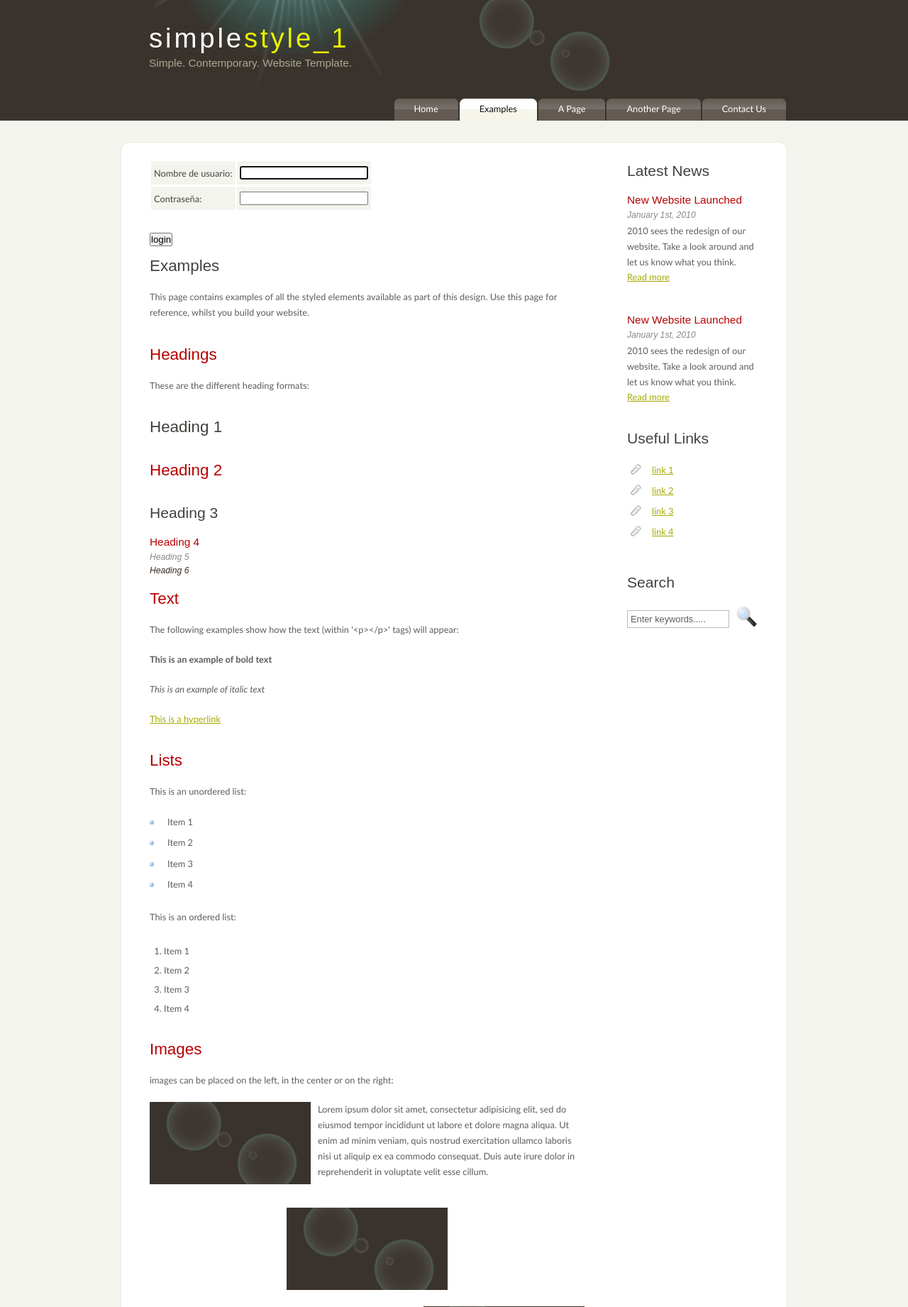
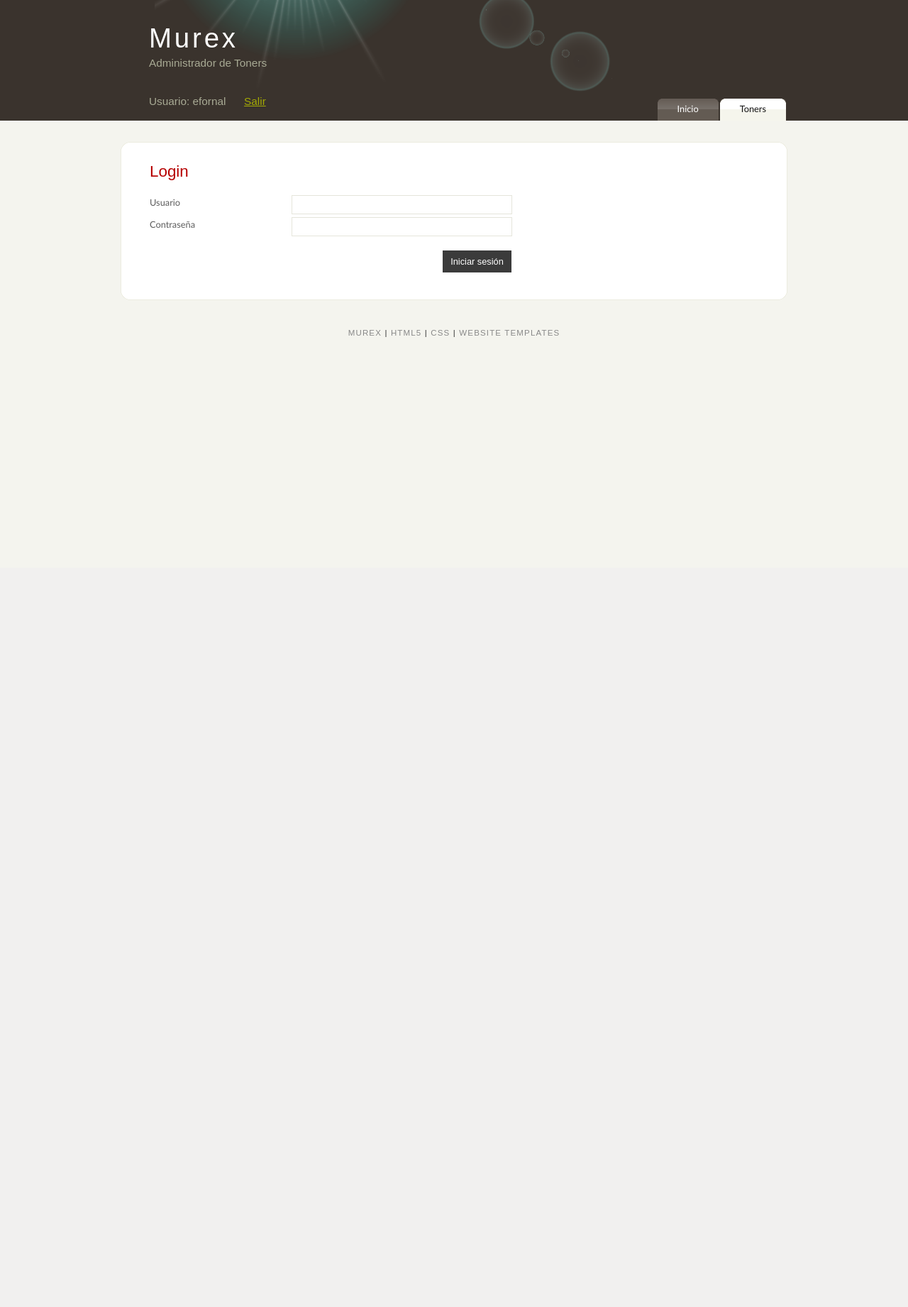
Before and after one commit to efornal/murex, a Django app: page /app/login/?next=/app/toners/ in a window 1280 px wide. Shown: the top 1842 px of the page at 71% size. After the commit the page ends 475 px from the top, so only its background shows below. Run offline with Django 3.2, Linux system fonts and the light colour scheme; parts of the project's set-up code (start-up, migrations or seed data) failed here and were passed over.

Commit message:
toners list

```diff
--- a/app/urls.py
+++ b/app/urls.py
@@ -3,12 +3,11 @@ from django.conf.urls import patterns, url
 from app import views
 
 urlpatterns = patterns('',
-#    url(r'^$', views.login, name='login'),
-    url(r'^login/$', 'django.contrib.auth.views.login'),
+#    url(r'^login/$', 'django.contrib.auth.views.login'),
     url(r'^logout/$', 'django.contrib.auth.views.logout'),
-    # url('^login/',
-    #   'django.contrib.auth.views.login',
-    #   {'template_name': 'login.html'}
-    # ),
+#     url('^login/','django.contrib.auth.views.login',{'template_name': 'login.html'}),
+    url('^login/',views.login, name='login'),
+#    url('^logout/',views.logout, name='logout'),
+    url('^toners/',views.toners, name='toners'),
     url(r'^$', views.index, name='index'),
 )
--- a/app/views.py
+++ b/app/views.py
@@ -1,22 +1,46 @@
 from django.shortcuts import render
-from django.contrib.auth.decorators import login_required
 from django.http import HttpResponse
 from django.contrib.auth.forms import UserCreationForm
 from django.contrib.auth.forms import AuthenticationForm
 from django.contrib.auth import login, authenticate, logout
 from django.contrib.auth.decorators import login_required
+from django.shortcuts import redirect
+from app.models import Toner
+
 # Create your views here.
 
 
 @login_required
 def index(request):
-    return HttpResponse("Hello, world.")
+    return redirect('toners')
 
-#def login(request):
-#        return HttpResponse("login")
+@login_required
+def toners(request):
+    toners = Toner.objects.order_by('identificador')
+    context = {'toners': toners}
+    return render(request, 'toners.html', context)
 
+@login_required
+def logout(request):
+    logout(request)
+    return redirect('toners')
+#    return render(request, 'login.html')
 
 def login(request):
-    template_response = views.login(request)
-    # Do something with `template_response`
-    return template_response
+    if request.POST.get('username') and request.POST.get('password'):
+        username = request.POST['username']
+        password = request.POST['password']
+        user = authenticate(username=username, password=password)
+        if user is not None:
+            if user.is_active:
+                login(request, user)
+                return redirect('toners')
+                # Redirect to a success page.
+            else:
+                # Return a 'disabled account' error message
+                return render(request, 'login.html')
+        else:
+            # Return an 'invalid login' error message.
+            return render(request, 'login.html')
+    else:
+        return render(request, 'login.html')
--- a/murex/settings.py
+++ b/murex/settings.py
@@ -95,10 +95,10 @@ STATICFILES_DIRS = (
 # If the user isn't logged in, redirect to
 #LOGIN_URL = '/login/'
 TEMPLATE_DIRS = (
- os.path.join(BASE_DIR, 'templates'),
+    os.path.join(BASE_DIR, 'templates'),
 )
 
-LOGIN_REDIRECT_URL = '/'
-
+LOGIN_REDIRECT_URL = '/app/login/'
+LOGIN_URL='/app/login/'
 PROJECT_PATH = os.path.abspath(os.path.dirname(__file__))
 SITE_ID = 1
--- a/murex/urls.py
+++ b/murex/urls.py
@@ -5,7 +5,8 @@ urlpatterns = patterns('',
     # Examples:
     # url(r'^$', 'murex.views.home', name='home'),
     # url(r'^blog/', include('blog.urls')),
-    url('^', include('django.contrib.auth.urls')),
-                       url(r'^app/', include('app.urls')),
+#    url('^', include('django.contrib.auth.urls')),
+
+    url(r'^app/', include('app.urls')),
     url(r'^admin/', include(admin.site.urls)),
 )
--- a/templates/base.html
+++ b/templates/base.html
@@ -2,7 +2,7 @@
 <html>
 
 <head>
-  <title>simplestyle_1 - examples</title>
+  <title>Murex</title>
   <link rel="stylesheet" href="{{ STATIC_URL }}style/style.css">
 </head>
 
@@ -11,125 +11,34 @@
     <div id="header">
       <div id="logo">
         <div id="logo_text">
-          <!-- class="logo_colour", allows you to change the colour of the text -->
-          <h1><a href="index.html">simple<span class="logo_colour">style_1</span></a></h1>
-          <h2>Simple. Contemporary. Website Template.</h2>
+          <h1><a href="index.html">Murex</a></h1>
+          <h2>Administrador de Toners</h2><br><br>
+          <h2>Usuario:
+          <span class="username"> efornal</span> &nbsp;&nbsp;&nbsp;&nbsp;
+          <span class="username"> <a href="{% url 'logout' %}">Salir</a></span>
+          </h2>
         </div>
       </div>
       <div id="menubar">
         <ul id="menu">
-          <!-- put class="selected" in the li tag for the selected page - to highlight which page you're on -->
-          <li><a href="index.html">Home</a></li>
-          <li class="selected"><a href="examples.html">Examples</a></li>
-          <li><a href="page.html">A Page</a></li>
-          <li><a href="another_page.html">Another Page</a></li>
-          <li><a href="contact.html">Contact Us</a></li>
+          <li><a href="#">Inicio</a></li>
+          <li class="selected"><a href="examples.html">Toners</a></li>
         </ul>
       </div>
     </div>
     <div id="content_header"></div>
     <div id="site_content">
-      <div class="sidebar">
-        <!-- insert your sidebar items here -->
-        <h3>Latest News</h3>
-        <h4>New Website Launched</h4>
-        <h5>January 1st, 2010</h5>
-        <p>2010 sees the redesign of our website. Take a look around and let us know what you think.<br /><a href="#">Read more</a></p>
-        <p></p>
-        <h4>New Website Launched</h4>
-        <h5>January 1st, 2010</h5>
-        <p>2010 sees the redesign of our website. Take a look around and let us know what you think.<br /><a href="#">Read more</a></p>
-        <h3>Useful Links</h3>
-        <ul>
-          <li><a href="#">link 1</a></li>
-          <li><a href="#">link 2</a></li>
-          <li><a href="#">link 3</a></li>
-          <li><a href="#">link 4</a></li>
-        </ul>
-        <h3>Search</h3>
-        <form method="post" action="#" id="search_form">
-          <p>
-            <input class="search" type="text" name="search_field" value="Enter keywords....." />
-            <input name="search" type="image" style="border: 0; margin: 0 0 -9px 5px;" src="style/search.png" alt="Search" title="Search" />
-          </p>
-        </form>
-      </div>
       <div id="content">
         {% block content %}
         {% endblock %}
-        <!-- insert the page content here -->
-        <h1>Examples</h1>
-        <p>This page contains examples of all the styled elements available as part of this design. Use this page for reference, whilst you build your website.</p>
-        <h2>Headings</h2>
-        <p>These are the different heading formats:</p>
-        <h1>Heading 1</h1>
-        <h2>Heading 2</h2>
-        <h3>Heading 3</h3>
-        <h4>Heading 4</h4>
-        <h5>Heading 5</h5>
-        <h6>Heading 6</h6>
-        <h2>Text</h2>
-        <p>The following examples show how the text (within '&lt;p&gt;&lt;/p&gt;' tags) will appear:</p>
-        <p><strong>This is an example of bold text</strong></p>
-        <p><i>This is an example of italic text</i></p>
-        <p><a href="#">This is a hyperlink</a></p>
-        <h2>Lists</h2>
-        <p>This is an unordered list:</p>
-        <ul>
-          <li>Item 1</li>
-          <li>Item 2</li>
-          <li>Item 3</li>
-          <li>Item 4</li>
-        </ul>
-        <p>This is an ordered list:</p>
-        <ol>
-          <li>Item 1</li>
-          <li>Item 2</li>
-          <li>Item 3</li>
-          <li>Item 4</li>
-        </ol>
-        <h2>Images</h2>
-        <p>images can be placed on the left, in the center or on the right:</p>
-        <span class="left"><img src="style/graphic.png" alt="example graphic" /></span>
-        <p>
-          Lorem ipsum dolor sit amet, consectetur adipisicing elit, sed do eiusmod tempor
-          incididunt ut labore et dolore magna aliqua. Ut enim ad minim veniam, quis nostrud
-          exercitation ullamco laboris nisi ut aliquip ex ea commodo consequat. Duis aute
-          irure dolor in reprehenderit in voluptate velit esse cillum.
-        </p>
-        <span class="center"><img src="style/graphic.png" alt="example graphic" /></span>
-        <span class="right"><img src="style/graphic.png" alt="example graphic" /></span>
-        <p>
-          Lorem ipsum dolor sit amet, consectetur adipisicing elit, sed do eiusmod tempor
-          incididunt ut labore et dolore magna aliqua. Ut enim ad minim veniam, quis nostrud
-          exercitation ullamco laboris nisi ut aliquip ex ea commodo consequat. Duis aute
-          irure dolor in reprehenderit in voluptate velit esse cillum dolore eu fugiat nulla
-          pariatur.
-        </p>
-        <h2>Tables</h2>
-        <p>Tables should be used to display data and not used for laying out your website:</p>
-        <table style="width:100%; border-spacing:0;">
-          <tr><th>Item</th><th>Description</th></tr>
-          <tr><td>Item 1</td><td>Description of Item 1</td></tr>
-          <tr><td>Item 2</td><td>Description of Item 2</td></tr>
-          <tr><td>Item 3</td><td>Description of Item 3</td></tr>
-          <tr><td>Item 4</td><td>Description of Item 4</td></tr>
-        </table>
-        <h2>Form Elements</h2>
-        <form action="#" method="post">
-          <div class="form_settings">
-            <p><span>Form field example</span><input type="text" name="name" value="" /></p>
-            <p><span>Textarea example</span><textarea rows="8" cols="50" name="name"></textarea></p>
-            <p><span>Checkbox example</span><input class="checkbox" type="checkbox" name="name" value="" /></p>
-            <p><span>Dropdown list example</span><select id="id" name="name"><option value="1">Example 1</option><option value="2">Example 2</option></select></p>
-            <p style="padding-top: 15px"><span>&nbsp;</span><input class="submit" type="submit" name="name" value="button" /></p>
-          </div>
-        </form>
       </div>
     </div>
     <div id="content_footer"></div>
     <div id="footer">
-      Copyright &copy; simplestyle_1 | <a href="http://validator.w3.org/check?uri=referer">HTML5</a> | <a href="http://jigsaw.w3.org/css-validator/check/referer">CSS</a> | <a href="http://www.html5webtemplates.co.uk">Website templates</a>
+      <a href="https://github.com/efornal/murex" target="_blank">Murex</a> |
+      <a href="http://validator.w3.org/check?uri=referer">HTML5</a> |
+      <a href="http://jigsaw.w3.org/css-validator/check/referer">CSS</a> |
+      <a href="http://www.html5webtemplates.co.uk">Website templates</a>
     </div>
   </div>
 </body>
--- a/templates/login.html
+++ b/templates/login.html
@@ -6,21 +6,17 @@
 <p>Your username and password didn't match. Please try again.</p>
 {% endif %}
 
-<form method="post" action="{% url 'django.contrib.auth.views.login' %}">
+
+<h2>Login</h2>
+<form action="{% url 'login' %}" method="post">
 {% csrf_token %}
-<table>
-<tr>
-    <td>{{ form.username.label_tag }}</td>
-    <td>{{ form.username }}</td>
-</tr>
-<tr>
-    <td>{{ form.password.label_tag }}</td>
-    <td>{{ form.password }}</td>
-</tr>
-</table>
-
-<input type="submit" value="login" />
-<input type="hidden" name="next" value="{{ next }}" />
+  <div class="form_settings">
+    <p><span>Usuario</span>
+    <input type="text" name="username" value="" /></p>
+    <p><span>Contraseña</span>
+    <input type="password" name="password" value="" /></p>
+    <p style="padding-top: 15px"><span>&nbsp;</span>
+    <input class="submit" type="submit" name="name" value="Iniciar sesión" /></p>
+  </div>
 </form>
-
 {% endblock %}
--- a/templates/style/style.css
+++ b/templates/style/style.css
@@ -316,3 +316,8 @@ table tr td
 { background: #F4F4EE;
   color: #47433F;
   border-top: 1px solid #FFF;}
+
+h2.username
+{ font-size: 150%;
+  padding: 40px 0 0 0 !important;
+  color: #A8AA94;}
```
Also changed, not shown: templates/toners.html (added, +31 -0 lines).
